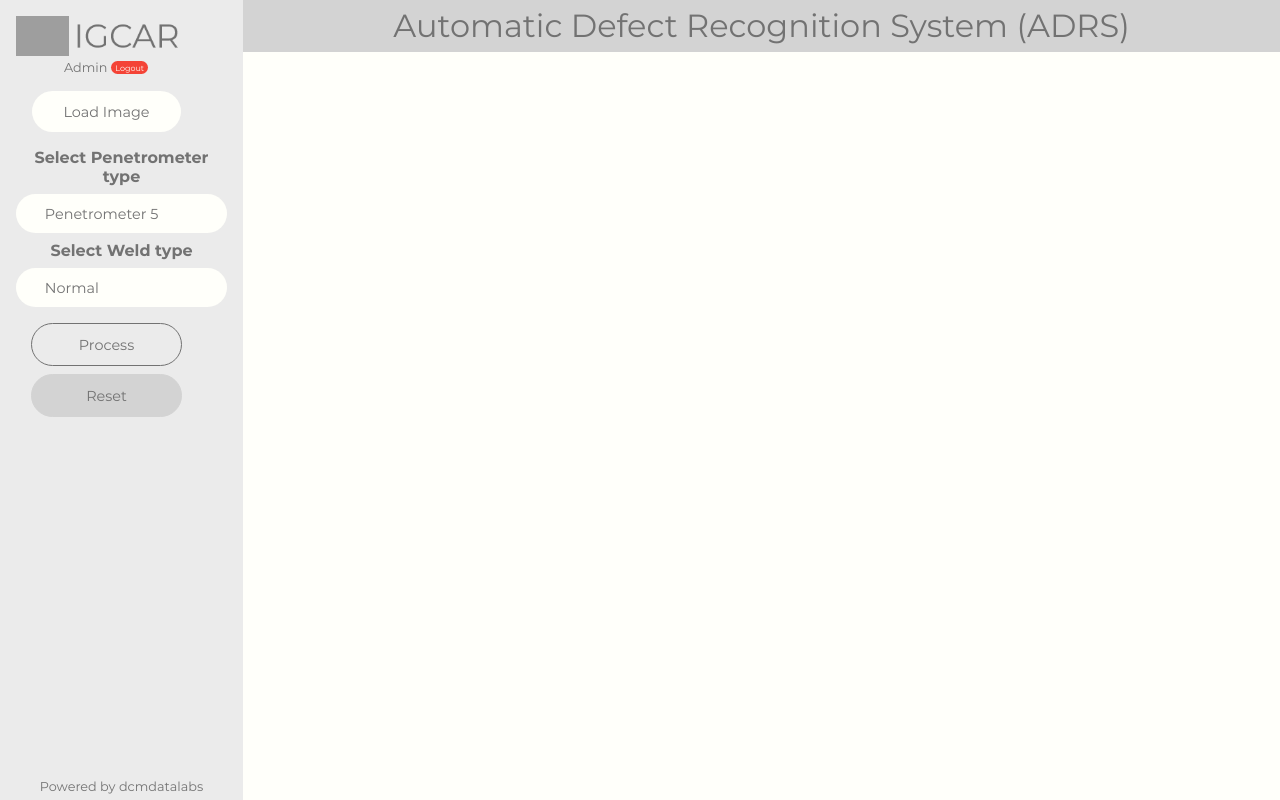
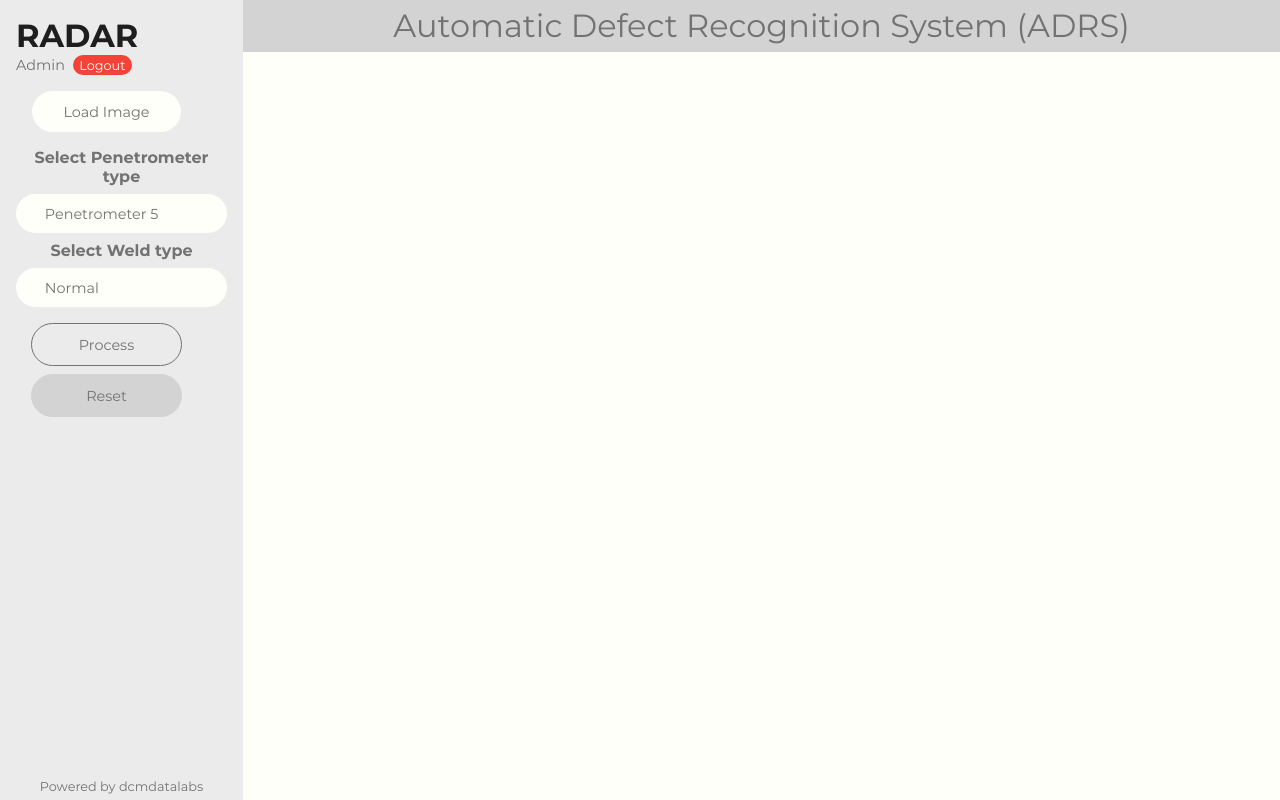
Before and after one commit to vishalbalaji/ADRS-V2, a Flask app: page /main in a window 1280 px wide. Run offline with Flask 2, Linux system fonts and the light colour scheme; a user stored in the database is signed in; grey boxes are pictures that could not be loaded.

Commit message:
:sparkles: remove igcar branding

```diff
--- a/static/css/login.css
+++ b/static/css/login.css
@@ -484,3 +484,8 @@ select:-webkit-autofill:focus {
     font-size: 1em;
   }
 }
+
+.logos h1 {
+	color: white;
+	margin: 0;
+}
--- a/static/css/main.css
+++ b/static/css/main.css
@@ -178,20 +178,19 @@ a {
 .user-wrapper {
   display: flex;
   align-items: center;
-  padding-left: 3em;
+	gap: 0.5em;
 }
 
 .user {
   color: #727272;
-  margin: 0 0.3em 0 0;
-  font-size: 0.8em;
+  font-size: 0.9em;
 }
 
 .logout-button {
   background: #f44336;
   padding: 0.2em 0.5em 0.2em 0.5em;
   border-radius: 65px;
-  font-size: 0.5em;
+  font-size: 0.8em;
   color: #fffffa;
   transition: background 0.2s ease-in-out;
 }
@@ -661,3 +660,8 @@ a {
     height: 576px;
   } */
 }
+
+.nav-content h1 {
+	margin: 0;
+	color: #1e1e1e;
+}
--- a/static/js/main.js
+++ b/static/js/main.js
@@ -35,7 +35,7 @@ function readURL(input) {
         table.deleteRow(i);
       }
       document.getElementById("process-button").classList.remove("disabled");
-      document.getElementById("reset-button").classList.add("disabled");
+      document.getElementById("reset-button").classList.remove("disabled");
       processEnabled = true;
       imgProcessed = false;
     };
@@ -79,6 +79,7 @@ $("#process-button").click(function() {
     document.getElementById("upload-file").disabled = true;
     document.getElementById("load-button").classList.add("disabled");
     document.getElementById("process-button").classList.add("disabled");
+    document.getElementById("reset-button").classList.add("disabled");
     processEnabled = false;
     $.ajax({
       url: $("image-upload").attr("action"),
@@ -150,6 +151,7 @@ $("#process-button").click(function() {
 });
 
 $("#reset-button").click(function() {
+	if (document.getElementById("reset-button").classList.contains("disabled")) return;
   document.getElementById("process-button").classList.remove("disabled");
   document.getElementById("reset-button").classList.add("disabled");
   document.getElementById("src-img").src = "";
--- a/templates/main.html
+++ b/templates/main.html
@@ -15,16 +15,7 @@
       <div class="sidenav">
         <div class="nav-content">
           <div class="block title-content">
-            <img
-              src="../static/assets/igcar_logo.png"
-              alt=""
-              class="igcar-logo"
-            />
-            <img
-              src="../static/assets/IGCAR-black.png"
-              alt=""
-              class="igcar-text"
-            />
+						<h1>RADAR</h1>
             <div class="user-wrapper">
               <div class="user">{{ username }}</div>
               <a href="/logout"><div class="logout-button">Logout</div></a>
```
Also changed, not shown: templates/login.html (+2 -9 lines), static/uploads/admin/alunzllhlokoblfviopsworpptriapkvsapdtnnvpzplmekzlv.jpg (deleted), static/uploads/admin/test_8.png (deleted), 1 other file.
